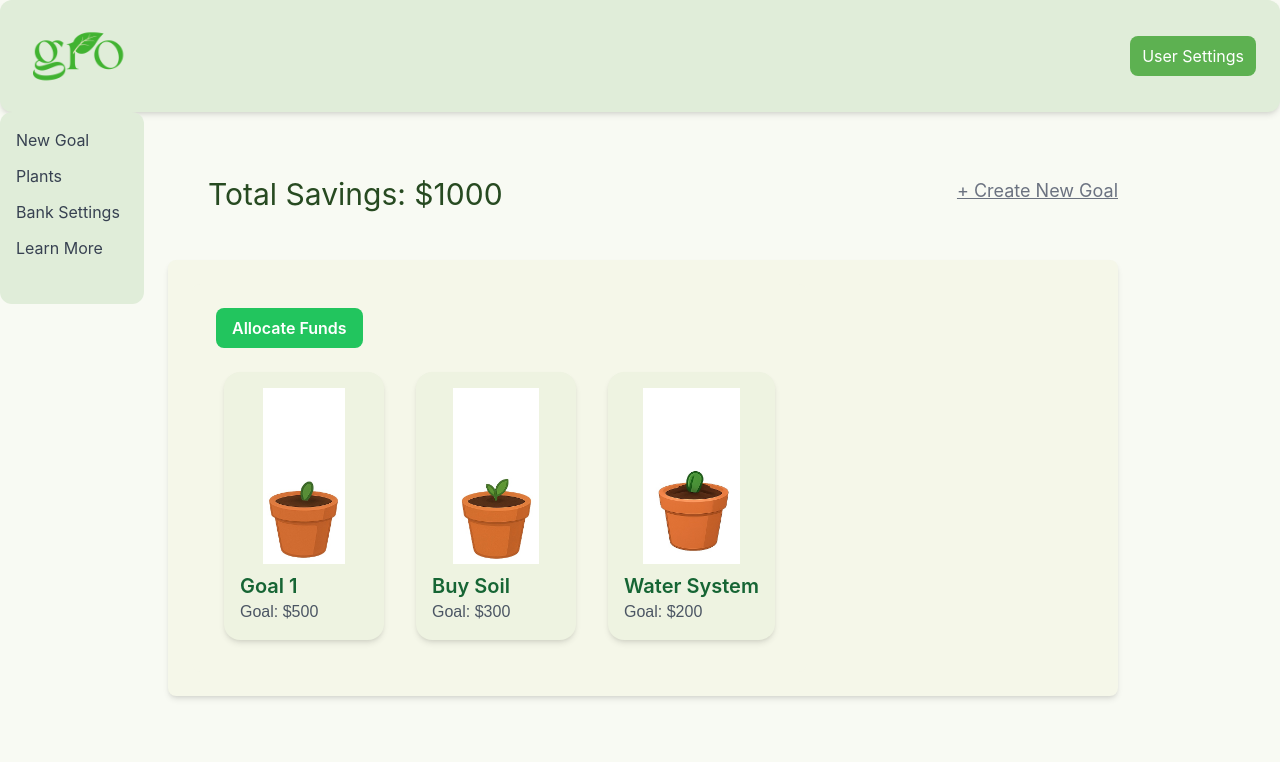
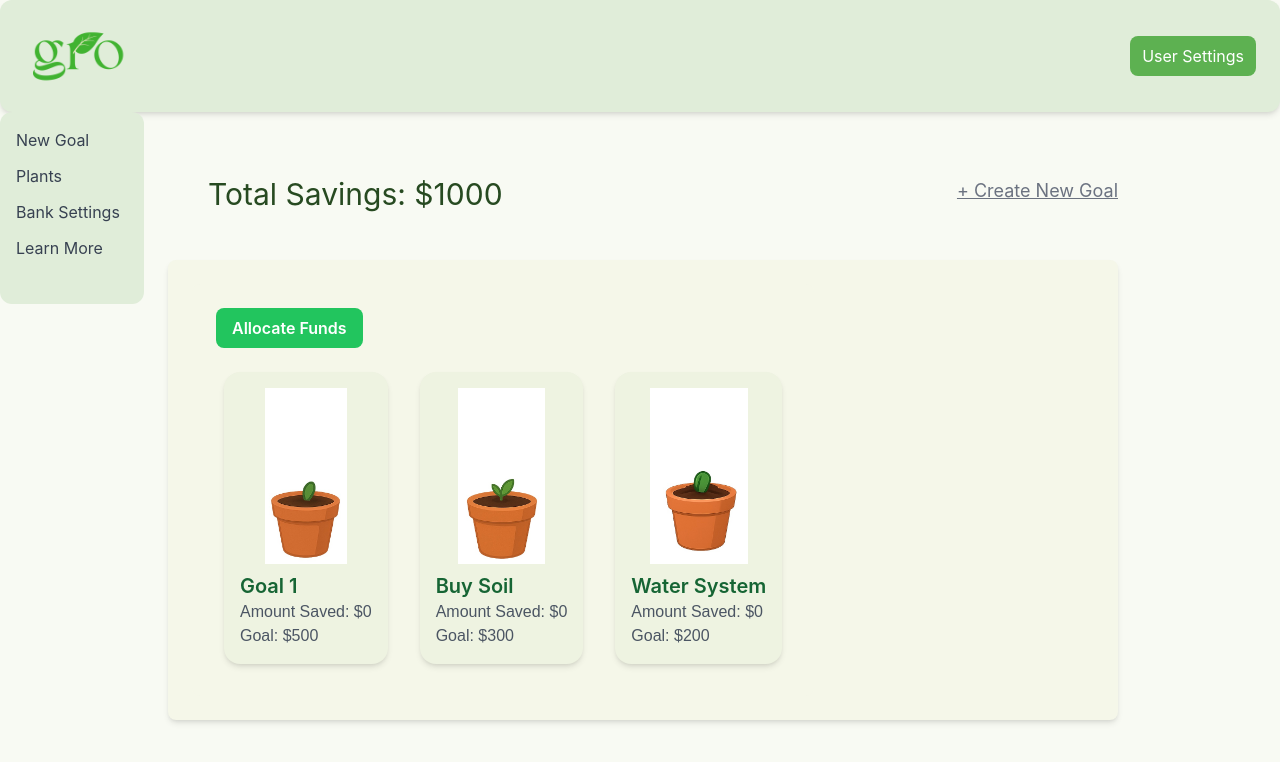
Before and after one commit to morgansansone/gro-project, a React (Create React App) app in the folder frontend/: page /dashboard in a window 1280 px wide. Shown: the top 762 px of the page. Built offline with nearby package versions, Linux system fonts and the light colour scheme.

Commit message:
fixed percentage calculation on dashboard goal

```diff
--- a/frontend/src/pages/Dashboard.js
+++ b/frontend/src/pages/Dashboard.js
@@ -4,6 +4,27 @@ import NavLogin from "./account/NavLogin.js";
 import Modal from "./dash/Allocate.js";
 import UserSettings from "./dash/UserSettings.js";
 import GoalSettings from "./dash/GoalSettings.js";
+
+const Goal = ({ name, goalAmount, type, onClick }) => {
+  let currentAmount = 0;
+  if (currentAmount > goalAmount) currentAmount = goalAmount;
+  let percent = 0;
+  if (currentAmount > 0) percent = currentAmount / goalAmount * 100;
+  let imageSrc = getGoalImage(type, percent);
+  return (
+    <div
+      onClick={onClick}
+      className="bg-[#eef3e1] shadow-md rounded-2xl p-4 m-2 min-w-40 min-h-40 max-w-76 max-h-xl flex flex-col justify-between cursor-pointer hover:shadow-lg transition-shadow duration-200"
+    >
+      <div>
+        <img src={imageSrc} alt={`${type} goal phase`} className="w-full h-44 object-contain mb-2" />
+        <h3 className="text-xl font-semibold text-green-800">{name}</h3>
+        <p className="text-gray-600">Amount Saved: ${currentAmount}</p>
+        <p className="text-gray-600">Goal: ${goalAmount}</p>
+      </div>
+    </div>
+  );
+};
 
 const getGoalImage = (type, percent) => {
   let image = "";
@@ -21,24 +42,6 @@ const getGoalImage = (type, percent) => {
     else image = "/goals/C1.jpg";
   else image = "/goals/R1.jpg";
   return image;
-};
-
-const Goal = ({ name, amount, type, onClick }) => {
-  let percent = 0;
-  let imageSrc = getGoalImage(type, percent);
-  let currentAmount = 0;
-  return (
-    <div
-      onClick={onClick}
-      className="bg-[#eef3e1] shadow-md rounded-2xl p-4 m-2 min-w-40 min-h-40 max-w-76 max-h-xl flex flex-col justify-between cursor-pointer hover:shadow-lg transition-shadow duration-200"
-    >
-      <div>
-        <img src={imageSrc} alt={`${type} goal phase`} className="w-full h-44 object-contain mb-2" />
-        <h3 className="text-xl font-semibold text-green-800">{name}</h3>
-        <p className="text-gray-600">Goal: ${amount}</p>
-      </div>
-    </div>
-  );
 };
 
 export default function Dashboard() {
@@ -108,9 +111,9 @@ const [isModalOpen, setIsModalOpen] = useState(false);
               </div>
 
               <div className="flex flex-wrap gap-4">
-                <Goal name="Goal 1" amount={500} type="R" onClick={() => handleGoalClick("Buy Soil")} />
-                <Goal name="Buy Soil" amount={300} type="S" onClick={() => handleGoalClick("Buy Soil")}  />
-                <Goal name="Water System" amount={200} type="C" onClick={() => handleGoalClick("Buy Soil")}/>
+                <Goal name="Goal 1" goalAmount={500} type="R" onClick={() => handleGoalClick("Buy Soil")} />
+                <Goal name="Buy Soil" goalAmount={300} type="S" onClick={() => handleGoalClick("Buy Soil")}  />
+                <Goal name="Water System" goalAmount={200} type="C" onClick={() => handleGoalClick("Buy Soil")}/>
               </div>
             </div>
           </div>
```
